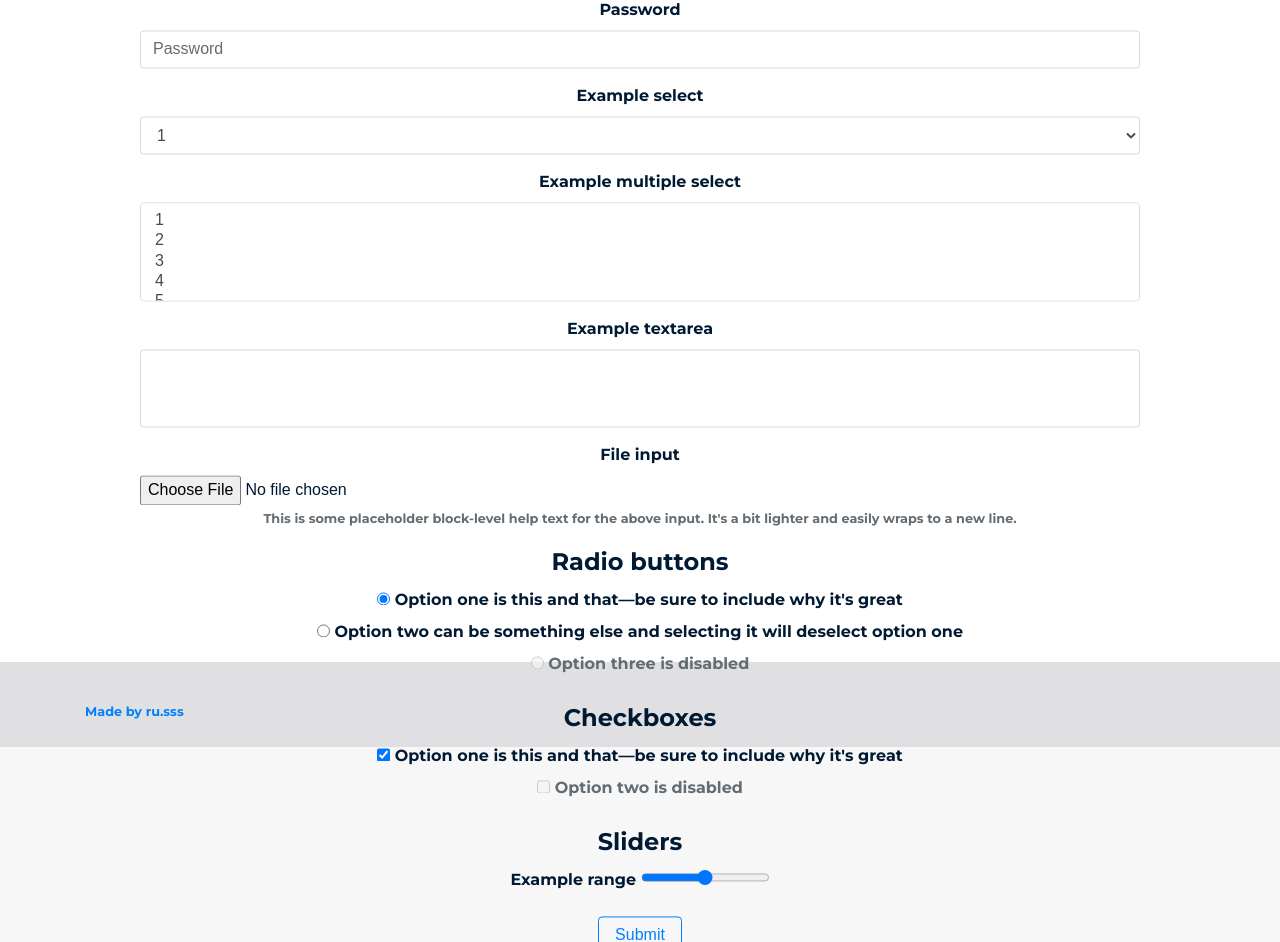
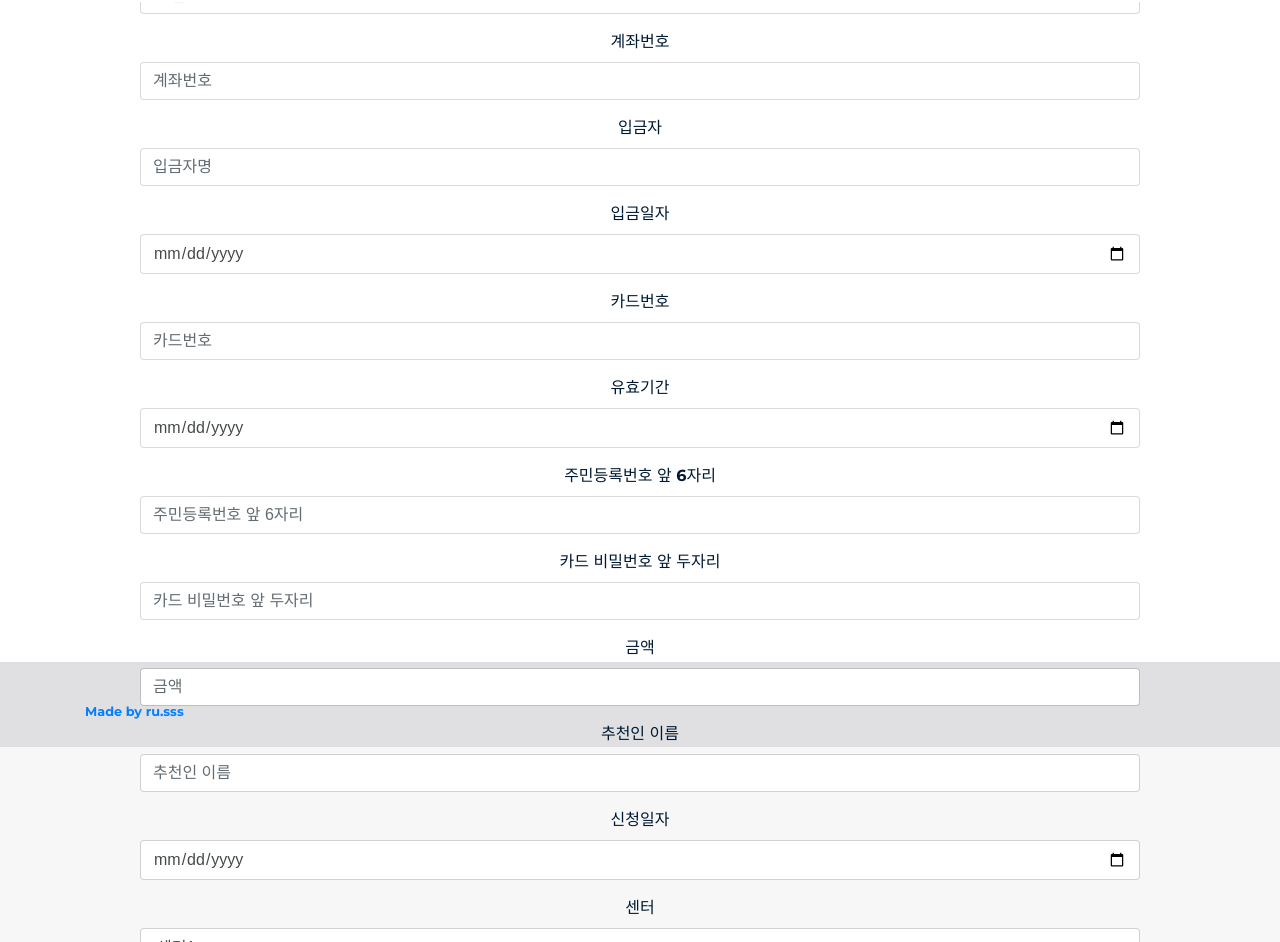
Before and after one commit to ru-sss/isp-admin, a plain HTML site: page addInv.html in a window 1280 px wide. Shown: the part 58-1000 px from the top of the page. Drawn offline with nearby package versions, Linux system fonts and the light colour scheme; a script that the page names is missing.

Commit message:
Update addInv.html

```diff
--- a/addInv.html
+++ b/addInv.html
@@ -18,52 +18,97 @@
                 <div class="inner">
                     <form>
                       <fieldset>
-                        <legend>Legend</legend>
-                        <div class="form-group row">
-                          <label for="staticEmail" class="col-sm-2 col-form-label">Email</label>
-                          <div class="col-sm-10">
-                            <input type="text" readonly="" class="form-control-plaintext" id="staticEmail" value="email@example.com">
-                          </div>
-                        </div>
+                        <legend>투자자 등록</legend>
                         <div class="form-group">
-                          <label for="exampleInputEmail1">Email address</label>
-                          <input type="email" class="form-control" id="exampleInputEmail1" aria-describedby="emailHelp" placeholder="Enter email">
-                          <small id="emailHelp" class="form-text text-muted">We'll never share your email with anyone else.</small>
-                        </div>
-                        <div class="form-group">
-                          <label for="exampleInputPassword1">Password</label>
-                          <input type="password" class="form-control" id="exampleInputPassword1" placeholder="Password">
-                        </div>
-                        <div class="form-group">
-                          <label for="exampleSelect1">Example select</label>
-                          <select class="form-control" id="exampleSelect1">
-                            <option>1</option>
-                            <option>2</option>
-                            <option>3</option>
-                            <option>4</option>
-                            <option>5</option>
+                          <label for="invType">투자자 타입</label>
+                          <select class="form-control" id="invType">
+                            <option>신규</option>
+                            <option>추가</option>
                           </select>
                         </div>
                         <div class="form-group">
-                          <label for="exampleSelect2">Example multiple select</label>
-                          <select multiple="" class="form-control" id="exampleSelect2">
-                            <option>1</option>
-                            <option>2</option>
-                            <option>3</option>
-                            <option>4</option>
-                            <option>5</option>
+                          <label for="inputName">이름</label>
+                          <input type="text" class="form-control" id="inputName"  placeholder="투자자 이름">
+                        </div>
+                        <div class="form-group">
+                          <label for="inputPhone">전화번호</label>
+                          <input type="number" class="form-control" id="inputPhone"  placeholder="전화번호">
+                        </div>
+                        <div class="form-group">
+                          <label for="inputMType">입금 형태</label>
+                          <select class="form-control" id="inputMType">
+                            <option id="ifOpt1">현금</option>
+                            <option id="ifOpt2">카드</option>
+                          </select>
+                        </div>
+                        <div id="ifOpt1">
+                            <div class="form-group">
+                              <label for="inputAccNum">계좌번호</label>
+                              <input type="number" class="form-control" id="inputAccNum" placeholder="계좌번호">
+                            </div>
+                            <div class="form-group">
+                              <label for="inputAccName">입금자</label>
+                              <input type="text" class="form-control" id="inputAccName" placeholder="입금자명">
+                            </div>
+                            <div class="form-group">
+                              <label for="inputAccDate">입금일자</label>
+                              <input type="date" class="form-control" id="inputAccDate" placeholder="입금일자">
+                            </div>
+                        </div>
+                        <div id="ifOpt2">
+                            <div class="form-group">
+                              <label for="inputCardNum">카드번호</label>
+                              <input type="number" class="form-control" id="inputCardNum" placeholder="카드번호">
+                            </div>
+                            <div class="form-group">
+                              <label for="inputCardDate">유효기간</label>
+                              <input type="date" class="form-control" id="inputCardDate" placeholder="유효기간">
+                            </div>
+                            <div class="form-group">
+                              <label for="inputPersNum">주민등록번호 앞 6자리</label>
+                              <input type="number" class="form-control" id="inputPersNum" placeholder="주민등록번호 앞 6자리">
+                            </div>
+                            <div class="form-group">
+                              <label for="inputCardPass">카드 비밀번호 앞 두자리</label>
+                              <input type="number" class="form-control" id="inputCardPass" placeholder="카드 비밀번호 앞 두자리">
+                            </div>
+                        </div>
+                        <div class="form-group">
+                          <label for="inputMSize">금액</label>
+                          <input type="number" class="form-control" id="inputMSize"  placeholder="금액">
+                        </div>
+                        <div class="form-group">
+                          <label for="inputRecmnName">추천인 이름</label>
+                          <input type="text" class="form-control" id="inputRecmnName"  placeholder="추천인 이름">
+                        </div>
+                        <div class="form-group">
+                            <label for="inputAppDate">신청일자</label>
+                            <input type="date" class="form-control" id="inputAppDate" placeholder="신청일자">
+                        </div>
+                        <div class="form-group">
+                          <label for="centerType">센터</label>
+                          <select class="form-control" id="centerType">
+                            <option>센터1</option>
+                            <option>센터2</option>
                           </select>
                         </div>
                         <div class="form-group">
+                          <label for="DivType">배당금 타입</label>
+                          <select class="form-control" id="DivType">
+                            <option>3%</option>
+                            <option>2.5%/0.5%</option>
+                          </select>
+                        </div>
+<!--                         <div class="form-group">
                           <label for="exampleTextarea">Example textarea</label>
                           <textarea class="form-control" id="exampleTextarea" rows="3"></textarea>
-                        </div>
-                        <div class="form-group">
+                        </div> -->
+<!--                         <div class="form-group">
                           <label for="exampleInputFile">File input</label>
                           <input type="file" class="form-control-file" id="exampleInputFile" aria-describedby="fileHelp">
                           <small id="fileHelp" class="form-text text-muted">This is some placeholder block-level help text for the above input. It's a bit lighter and easily wraps to a new line.</small>
-                        </div>
-                        <fieldset class="form-group">
+                        </div> -->
+                        <!-- <fieldset class="form-group">
                           <legend>Radio buttons</legend>
                           <div class="form-check">
                             <label class="form-check-label">
@@ -103,7 +148,7 @@
                           <legend>Sliders</legend>
                           <label for="customRange1">Example range</label>
                           <input type="range" class="custom-range" id="customRange1">
-                        </fieldset>
+                        </fieldset> -->
                         <button type="submit" class="btn btn-primary">Submit</button>
                       </fieldset>
                     </form>
```
